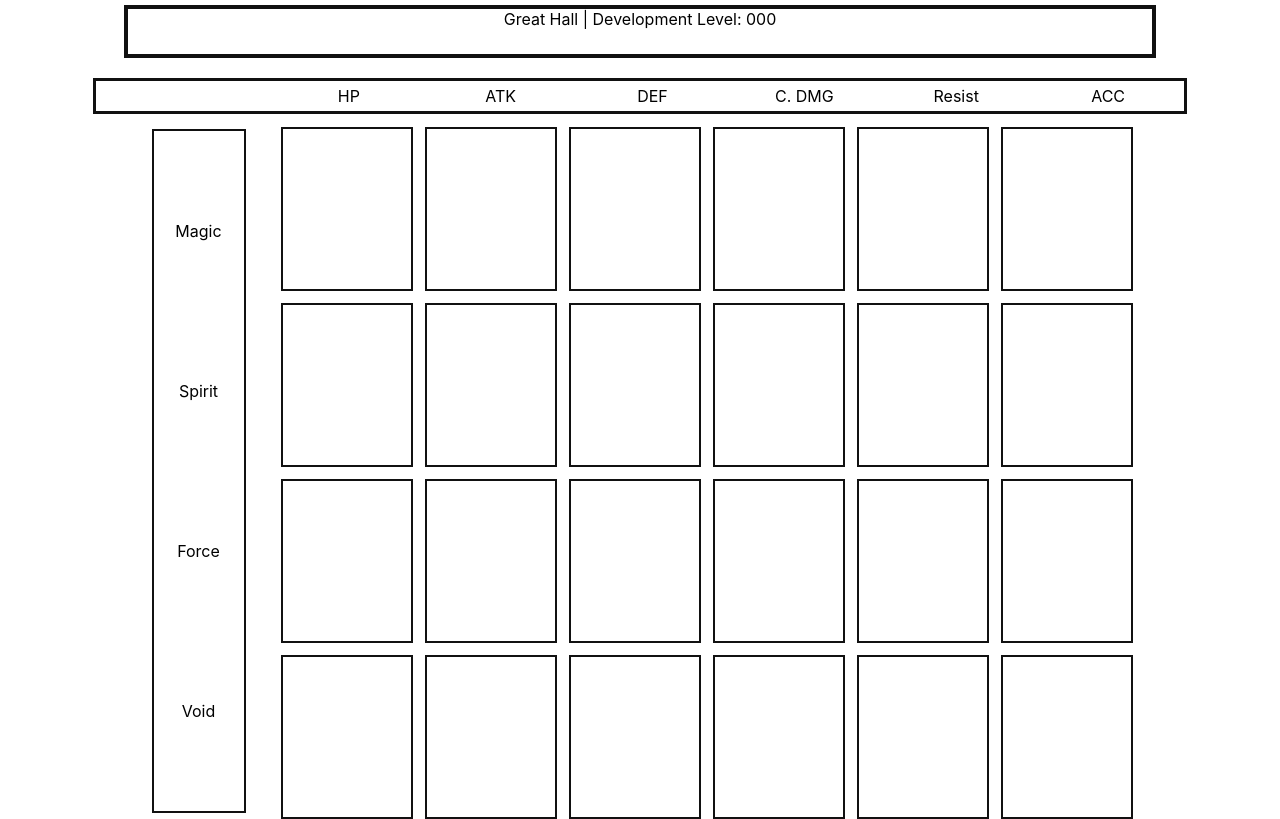
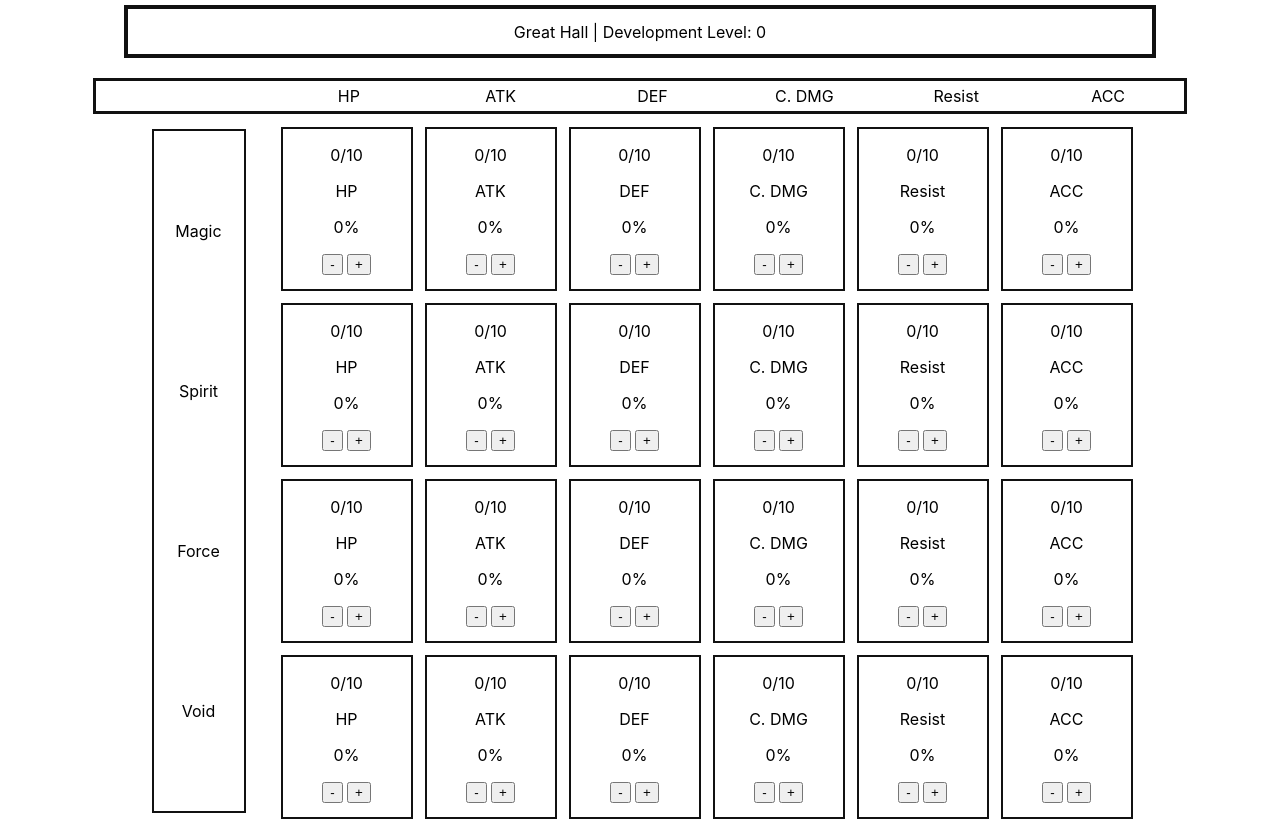
Before and after one commit to nicholasplachance/raid_great-hall_calc, a React (Create React App) app: page / in a window 1280 px wide. Built offline with nearby package versions, Linux system fonts and the light colour scheme.

Commit message:
Create item component and add functionality and state

```diff
--- a/src/App.js
+++ b/src/App.js
@@ -3,46 +3,29 @@ import './App.css';
 import ContainerHeader from './components/ContainerHeader/ContainerHeader';
 import ContainerItem from './components/ContainerItem/ContainerItem';
 import ContainerSubHeader from './components/ContainerSubHeader/ContainerSubHeader';
+import { useState } from 'react';
 
 function App() {
+	const [greatHallCurrentLevel, setGreatHallCurrentLevel] = useState(0);
 	const affinities = ['Magic', 'Spirit', 'Force', 'Void'];
 	const stats = ['HP', 'ATK', 'DEF', 'C. DMG', 'Resist', 'ACC'];
 
 	return (
 		<div className='App'>
-			<ContainerHeader />
+			<ContainerHeader currentLevel={greatHallCurrentLevel} />
 			<ContainerSubHeader stats={stats} />
 			<div className='container'>
 				<div className='affinities-container'>
-					{affinities.map((affinity) => (
-						<div className='affinity'>{affinity}</div>
+					{affinities.map((affinity, index) => (
+						<div key={index * 114} className='affinity'>
+							{affinity}
+						</div>
 					))}
 				</div>
 				<div className='main-container'>
-					<div className='container-item'></div>
-					<div className='container-item'></div>
-					<div className='container-item'></div>
-					<div className='container-item'></div>
-					<div className='container-item'></div>
-					<div className='container-item'></div>
-					<div className='container-item'></div>
-					<div className='container-item'></div>
-					<div className='container-item'></div>
-					<div className='container-item'></div>
-					<div className='container-item'></div>
-					<div className='container-item'></div>
-					<div className='container-item'></div>
-					<div className='container-item'></div>
-					<div className='container-item'></div>
-					<div className='container-item'></div>
-					<div className='container-item'></div>
-					<div className='container-item'></div>
-					<div className='container-item'></div>
-					<div className='container-item'></div>
-					<div className='container-item'></div>
-					<div className='container-item'></div>
-					<div className='container-item'></div>
-					<div className='container-item'></div>
+					{affinities.map((affinity) =>
+						stats.map((stat, index) => <ContainerItem id={index * 13} stat={stat} />)
+					)}
 				</div>
 			</div>
 		</div>
--- a/src/components/ContainerHeader/ContainerHeader.css
+++ b/src/components/ContainerHeader/ContainerHeader.css
@@ -1,4 +1,7 @@
 .container-header {
+    display: flex;
+    justify-content: center;
+    align-items: center;
     margin: 5px 0;
     height: 45px;
     width: 80vw;
--- a/src/components/ContainerHeader/ContainerHeader.js
+++ b/src/components/ContainerHeader/ContainerHeader.js
@@ -1,7 +1,7 @@
 import './ContainerHeader.css';
 
 const ContainerHeader = (props) => {
-	return <div className='container-header'>Great Hall | Development Level: 000</div>;
+	return <div className='container-header'>Great Hall | Development Level: {props.currentLevel}</div>;
 };
 
 export default ContainerHeader;
--- a/src/components/ContainerItem/ContainerItem.js
+++ b/src/components/ContainerItem/ContainerItem.js
@@ -1,5 +1,39 @@
+import { useState } from 'react';
+
 const ContainerItem = (props) => {
-	return <div className='container-item'></div>;
+	const itemMaxLevel = 10;
+	const [itemLevel, setItemLevel] = useState(0);
+	const [itemLevelGain, setItemLevelGain] = useState(0);
+
+	const subtract = (e) => {
+		if (itemLevel > 0) {
+			setItemLevel(itemLevel - 1);
+		}
+	};
+
+	const add = (e) => {
+		if (itemLevel < 10) {
+			setItemLevel(itemLevel + 1);
+		}
+	};
+
+	return (
+		<div key={props.id} className='container-item'>
+			<p>
+				{itemLevel}/{itemMaxLevel}
+			</p>
+			<span>{props.stat}</span>
+			<p>{itemLevelGain}%</p>
+			<div>
+				<button className='subtract' onClick={() => subtract()}>
+					-
+				</button>{' '}
+				<button className='add' onClick={() => add()}>
+					+
+				</button>
+			</div>
+		</div>
+	);
 };
 
 export default ContainerItem;
--- a/src/components/ContainerSubHeader/ContainerSubHeader.js
+++ b/src/components/ContainerSubHeader/ContainerSubHeader.js
@@ -4,8 +4,10 @@ const ContainerSubHeader = (props) => {
 	return (
 		<div className='container-subheader'>
 			<div className='spacer'></div>
-			{props.stats.map((stat) => (
-				<div className='stats'>{stat}</div>
+			{props.stats.map((stat, index) => (
+				<div key={index * 13} className='stats'>
+					{stat}
+				</div>
 			))}
 		</div>
 	);
```
